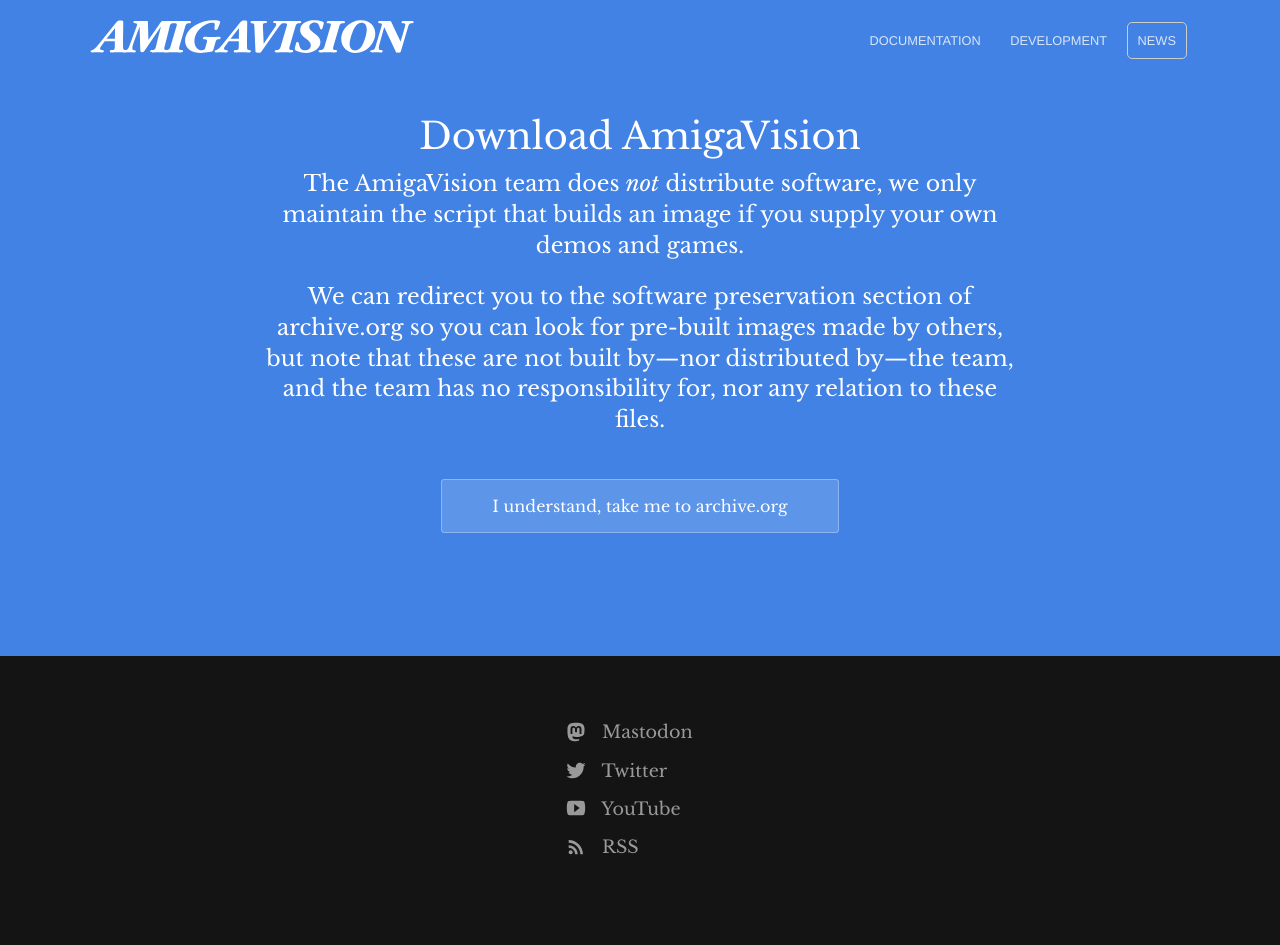
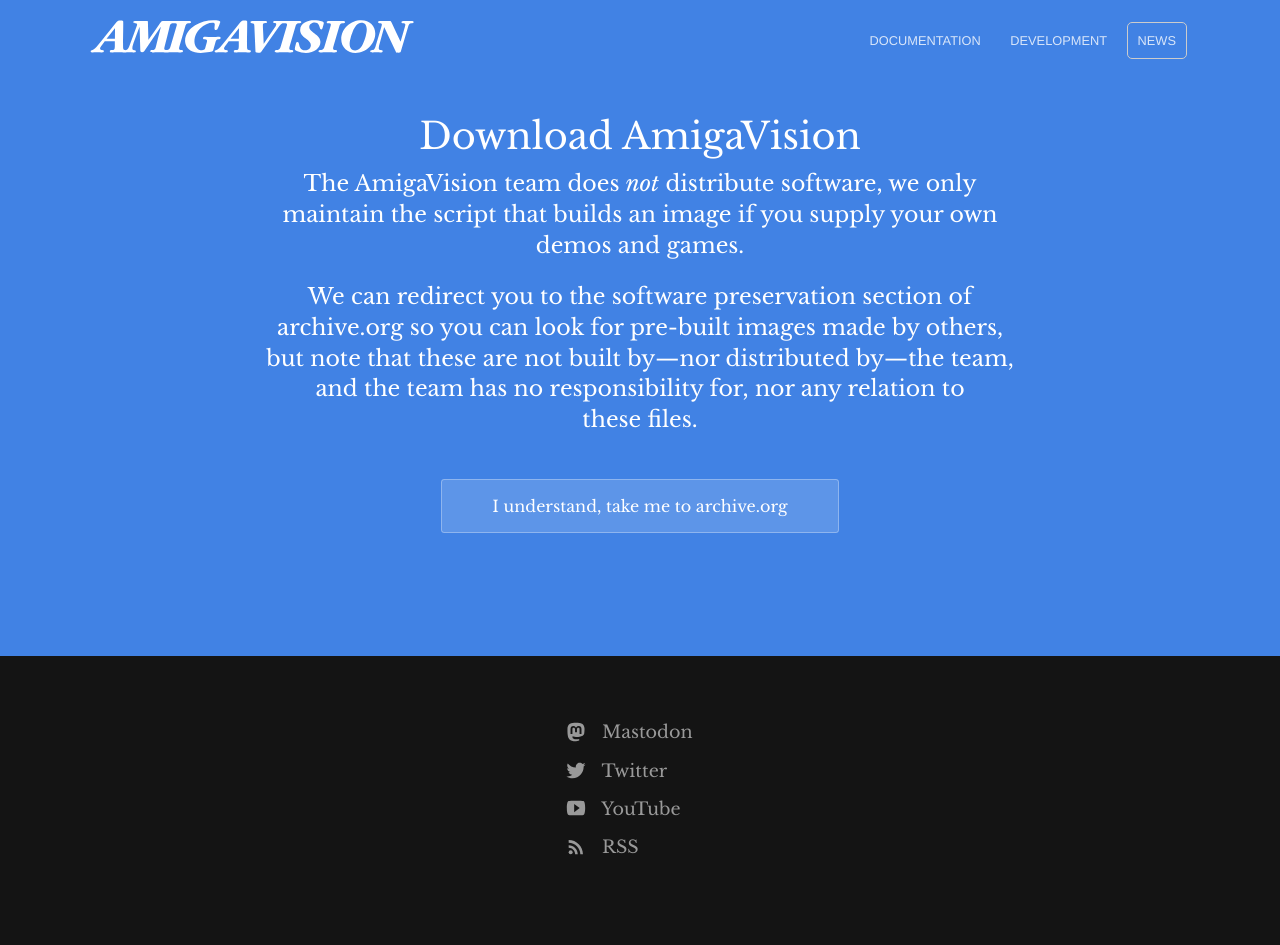
Before and after one commit to amigavision/amigavision.github.io, a Jekyll site: the page built from download.html, in a window 1280 px wide. Built offline with Jekyll 4.4.1, drawn with Linux system fonts in a browser that asks for light colours.

Commit message:
Update download.html

```diff
--- a/download.html
+++ b/download.html
@@ -6,9 +6,9 @@
 <section class="hero">
 	<div class="text-container">
     <h1>Download AmigaVision</h1>
-		<p class="subtext">The AmigaVision team does <em>not</em> distribute software, we only maintain the script that builds an image if you supply your own demos and games.</p>
+		<p class="subtext">The AmigaVision team does <em>not</em> distribute software, we only maintain the script that builds an image if you supply your own demos and&nbsp;games.</p>
 
-		<p class="subtext"> We can redirect you to the software preservation section of archive.org so you can look for pre-built images made by others, but note that these are not built by&mdash;nor distributed by&mdash;the team, and the team has no responsibility for, nor any relation to these files.</p>
+		<p class="subtext"> We can redirect you to the software preservation section of archive.org so you can look for pre-built images made by others, but note that these are not built by&mdash;nor distributed by&mdash;the team, and the team has no responsibility for, nor any relation to these&nbsp;files.</p>
 
     <div class="cta button alt"><a target="_blank" href="https://archive.org/details/software?query=megaags">I understand, take me to archive.org</a></div>
   </div>
```
